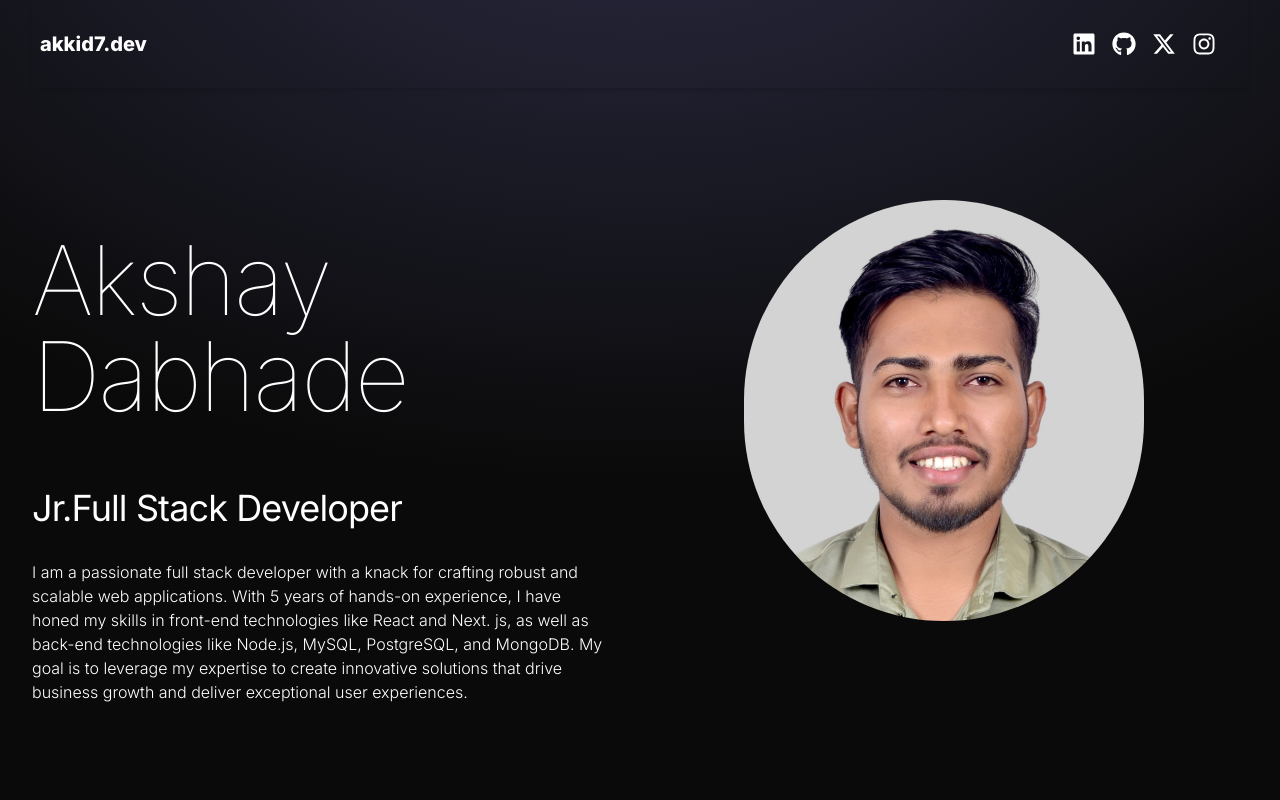
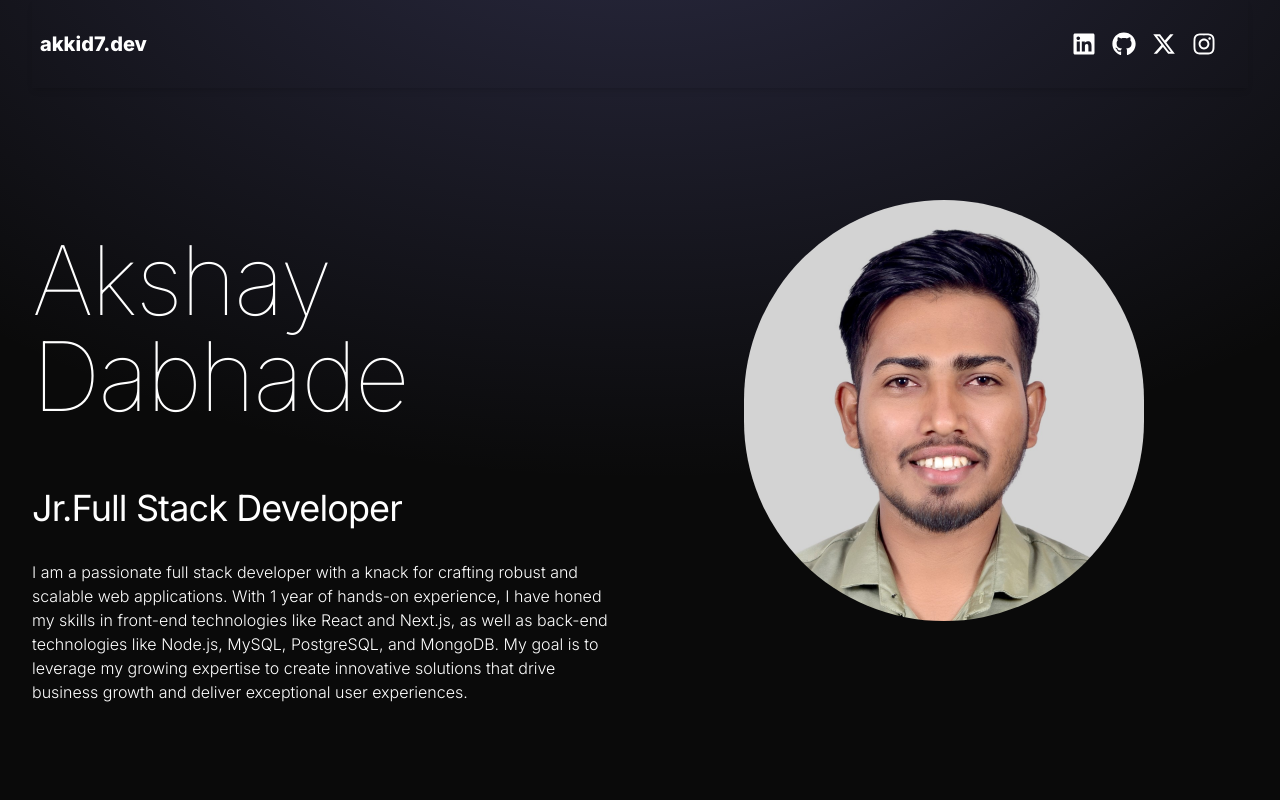
Before and after one commit to AkkiD7/next_portfollio, a Next.js app: page / in a window 1280 px wide. Shown: the top 800 px of the page. Built offline with nearby package versions, Linux system fonts and the light colour scheme.

Commit message:
Update data.js

```diff
--- a/src/data/data.js
+++ b/src/data/data.js
@@ -1,19 +1,6 @@
-export const HERO_CONTENT = `I am a passionate full stack developer with a knack
-for crafting robust and scalable web applications. With 5 years of hands-on
-experience, I have honed my skills in front-end technologies like React and Next.
-js, as well as back-end technologies like Node.js, MySQL, PostgreSQL, and MongoDB.
-My goal is to leverage my expertise to create innovative solutions that drive
-business growth and deliver exceptional user experiences.`;
+export const HERO_CONTENT = `I am a passionate full stack developer with a knack for crafting robust and scalable web applications. With 1 year of hands-on experience, I have honed my skills in front-end technologies like React and Next.js, as well as back-end technologies like Node.js, MySQL, PostgreSQL, and MongoDB. My goal is to leverage my growing expertise to create innovative solutions that drive business growth and deliver exceptional user experiences.`;
 
-export const ABOUT_TEXT = `I am a dedicated and versatile full stack developer with
-a passion for creating efficient and user-friendly web applications. With 5 years
-of professional experience, I have worked with a variety of technologies, including
-React, Next.js, Node.js, MySQL, PostgreSQL, and MongoDB. My journey in web
-development began with a deep curiosity for how things work, and it has evolved
-into a career where I continuously strive to learn and adapt to new challenges. I
-thrive in collaborative environments and enjoy solving complex problems to deliver
-high-quality solutions. Outside of coding, I enjoy staying active, exploring new
-technologies, and contributing to open-source projects. `;
+export const ABOUT_TEXT = `I am a dedicated and versatile full stack developer with a passion for creating efficient and user-friendly web applications. With 1 year of professional experience, I have worked with a variety of technologies, including React, Next.js, Node.js, MySQL, PostgreSQL, and MongoDB. My journey in web development began with a deep curiosity for how things work, and it has evolved into a career where I continuously strive to learn and adapt to new challenges. I thrive in collaborative environments and enjoy solving complex problems to deliver high-quality solutions. Outside of coding, I enjoy staying active, exploring new technologies, and contributing to open-source projects.`;
 
 export const EXPERIENCES = [
   {
```
